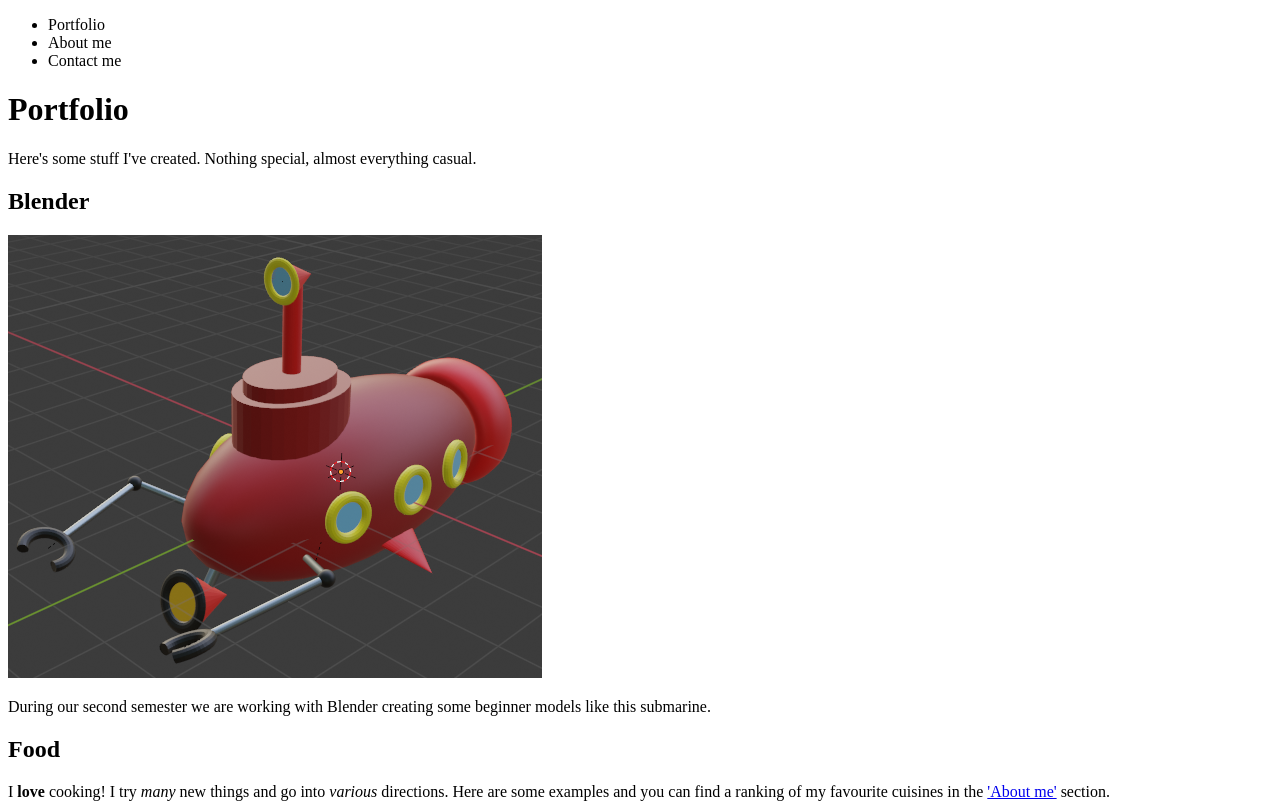
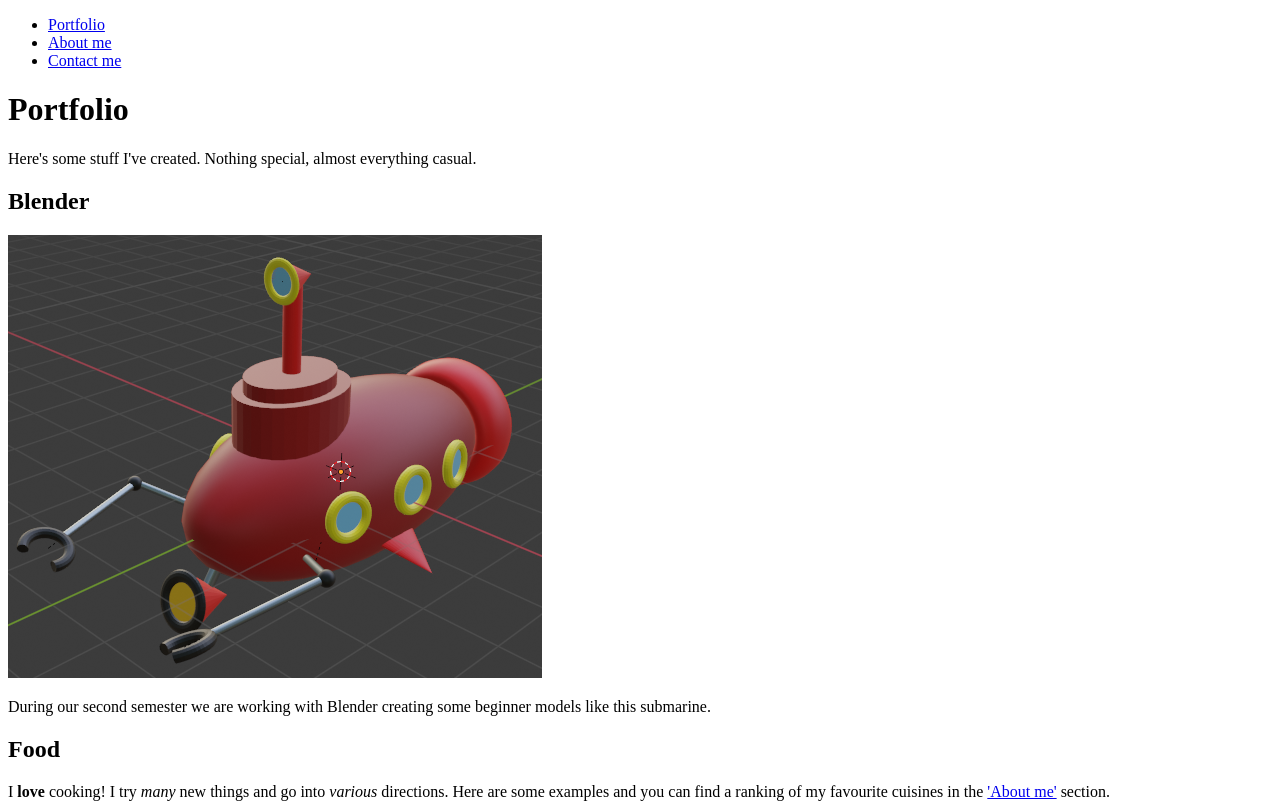
Before and after one commit to xCashio/GIS-SoSe-2021, a plain HTML site: page Aufgabe_1.2/index.html in a window 1280 px wide. Shown: the top 804 px of the page. Drawn offline with Linux system fonts and the light colour scheme.

Commit message:
navigation link fix

```diff
--- a/Aufgabe_1.2/index.html
+++ b/Aufgabe_1.2/index.html
@@ -10,9 +10,9 @@
     <header>
         <nav>
             <ul>
-                <li><a href="index.html"></a>Portfolio</li>
-                <li><a href="aboutme.html"></a>About me</li>
-                <li><a href="contact.html"></a>Contact me</li>
+                <li><a href="index.html">Portfolio</a></li>
+                <li><a href="aboutme.html">About me</a></li>
+                <li><a href="contact.html">Contact me</a></li>
             </ul>
         </nav>
     </header>
```
Also changed, not shown: Aufgabe_1.2/aboutme.html (+3 -3 lines), Aufgabe_1.2/contact.html (+3 -3 lines).
